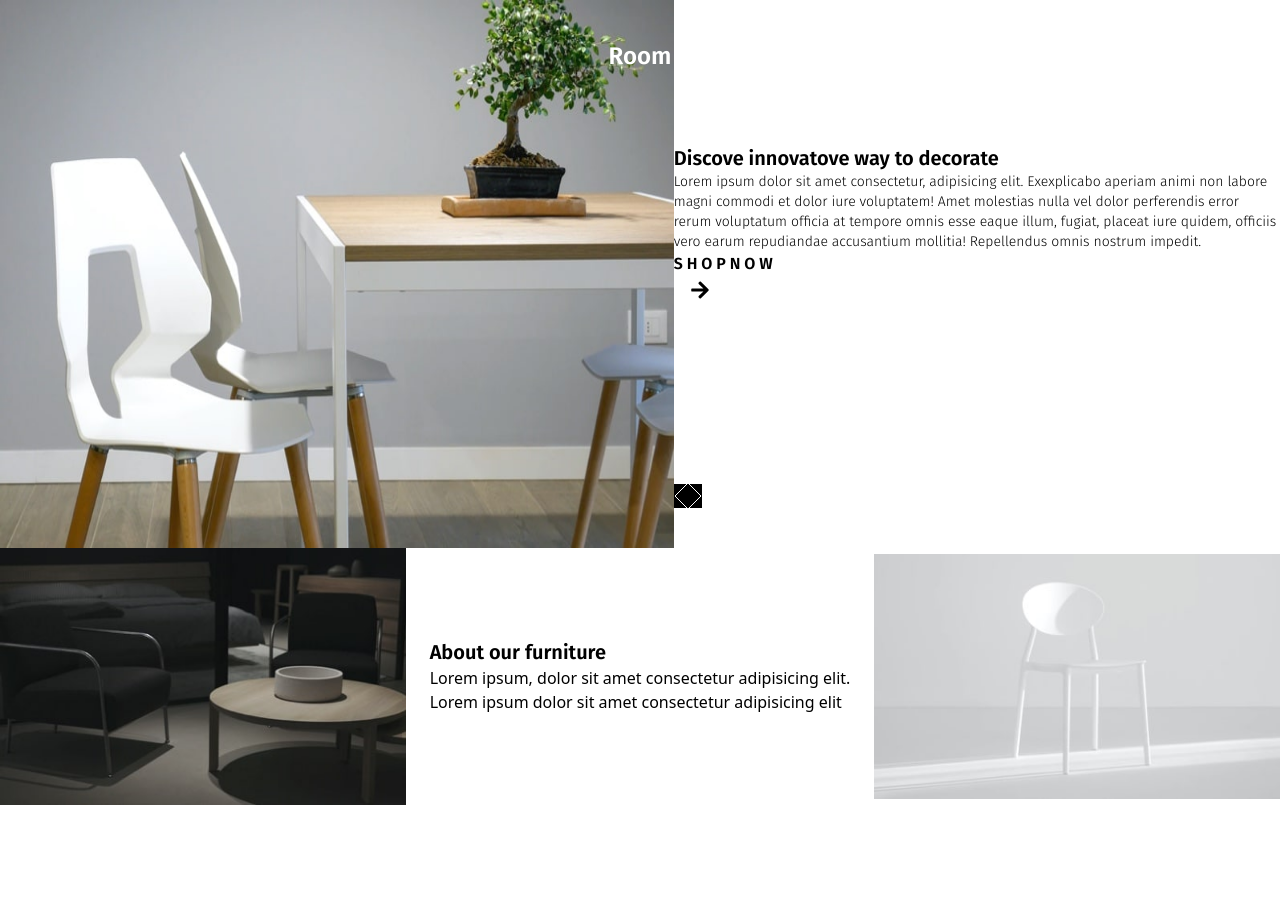
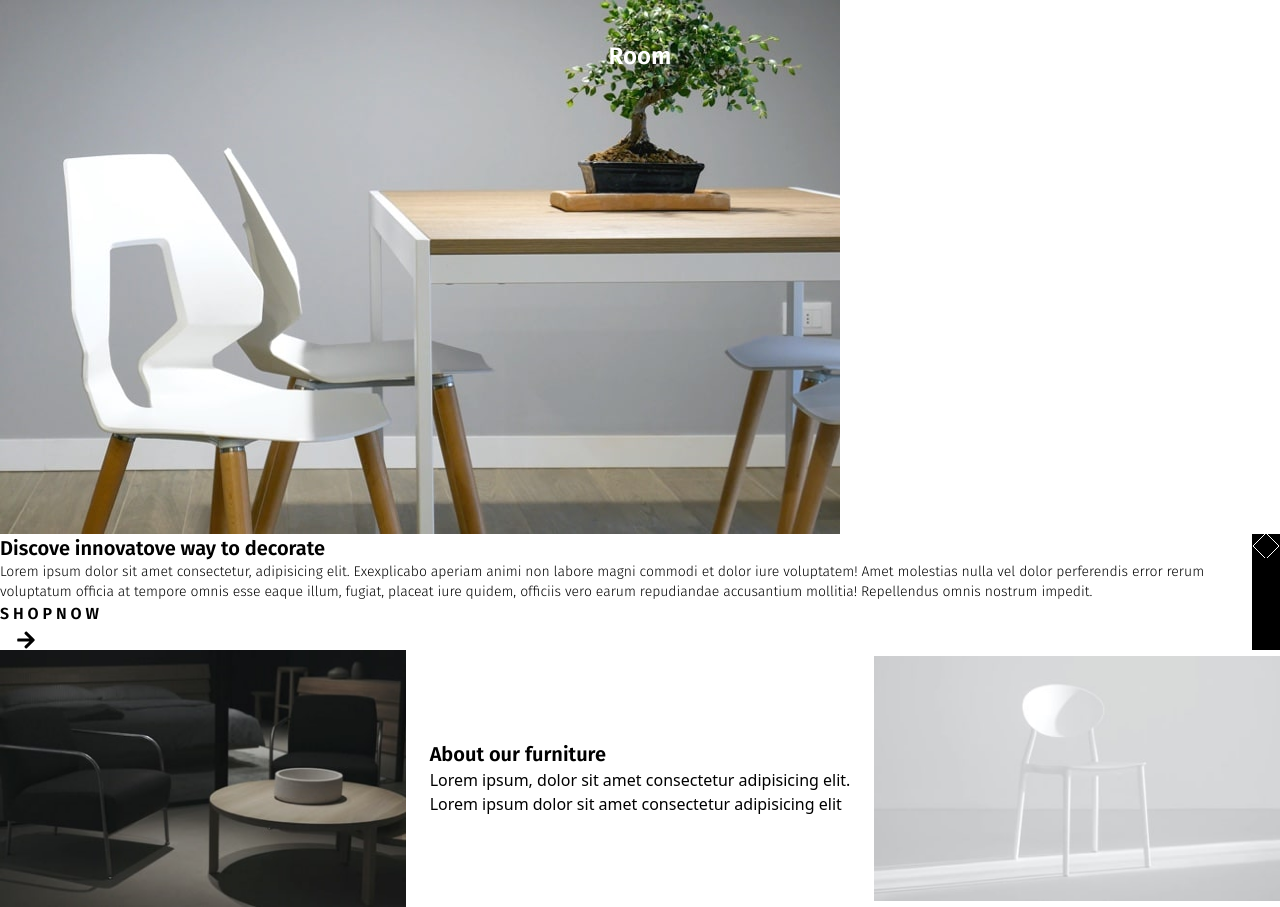
Before and after one commit to asemanemo/room-challenge, a React (Create React App) app: page / in a window 1280 px wide. Before the commit the page ends 805 px from the top, so only its background shows below. Built offline with nearby package versions, Linux system fonts and the light colour scheme.

Commit message:
Chaingir the Grid

```diff
--- a/src/components/Slider.tsx
+++ b/src/components/Slider.tsx
@@ -43,17 +43,15 @@ const Slider = () => {
 
   return (
     <>
-      <div className="grid items-end grid-col-7 ">
-        <img
-          className="w-full h-full rounded-t-none hidden sm:block h-auto col-span-4"
-          src={slidesDesk[currentIndex].src}
-          alt="this is a home "
-        />
+      <div className="grid grid-col-7 ">
+        <div className="w-auto h-auto rounded-t-none hidden sm:block h-auto col-start-1 col-span-4">
+          <img src={slidesDesk[currentIndex].src} alt="this is a home " />
+        </div>
 
-        <div className="col-span-3 col-start-5 grid grid-col-3">
+        <div className="col-span-3">
           <div
-            // style={{ gridArea: '1/5/1/6', zIndex: '10' }}
-            className="py-36 items-center "
+            // style={{ gridArea: '1/6/1/7', zIndex: '20' }}
+            className=" items-center "
           >
             <h1 className="font-myFont text-xl font-bold ">
               Discove innovatove way to decorate
@@ -76,20 +74,23 @@ const Slider = () => {
               </div>
             </div>
           </div>
+        </div>
 
-          <div className="flex py-10">
+        <div
+          className="flex col-start-5 col-end-6 "
+          // style={{ gridArea: '1/5/1/6', zIndex: '10' }}
+        >
           <div
             onClick={nextSlide}
-              className=" right-0 bg-black text-white hover:bg-stone-700  md:order-last "
+            className=" right-0 bg-black text-white hover:bg-stone-700 md:order-last "
           >
             <img src={rightArrow} />
           </div>
           <div
             onClick={prevSlide}
-              className=" right-12 bg-black text-white hover:bg-stone-700  md:order-first "
+            className=" right-12 bg-black text-white hover:bg-stone-700 md:order-first "
           >
             <img src={leftArrow} />
-            </div>
           </div>
         </div>
       </div>
```
Lines whose indentation alone changed are shown as unchanged.
